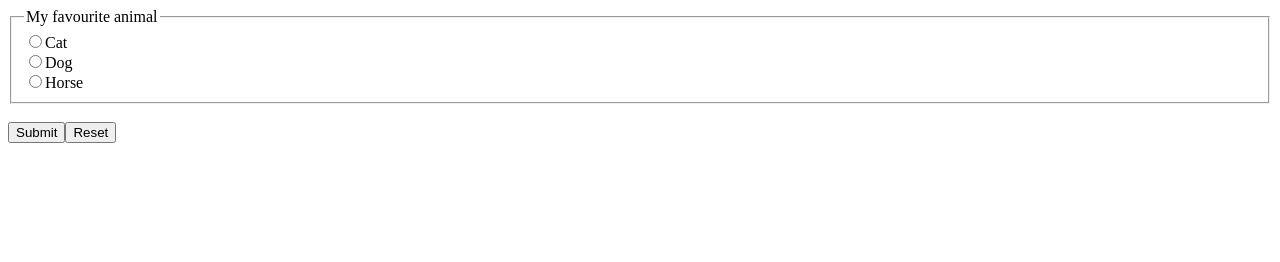
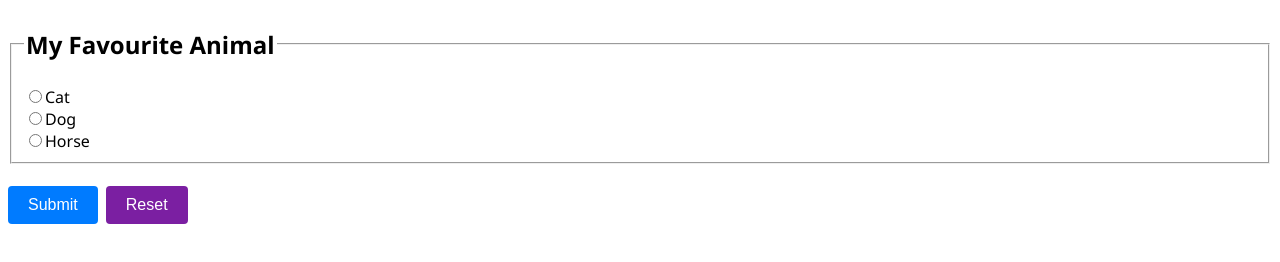
Before and after one commit to LaurenceRLewis/LEARNING-REACT_Radio-Button-Group, a React app: page / in a window 1280 px wide. Built offline with nearby package versions, Linux system fonts and the light colour scheme.

Commit message:
Add new style sheet and update HTML Added a CSS file to style the buttons and made other minor text formatting changes.

```diff
--- /dev/null
+++ b/src/button-styles.css
@@ -0,0 +1,48 @@
+:root {
+  --edit-button-background-color: #007bff;
+  --edit-button-text-color: #fff;
+  --edit-button-focus-background-color: #0069d9;
+  --save-button-background-color: #7b1fa2;
+  --save-button-text-color: #fff;
+  --save-button-focus-background-color: #6200ee;
+}
+
+/*Edit button*/
+button.btn--edit {
+  background-color: var(--edit-button-background-color);
+  color: var(--edit-button-text-color);
+  border: none;
+  padding: 10px 20px;
+  border-radius: 4px;
+  font-size: 16px;
+  cursor: pointer;
+}
+
+button.btn--edit:focus:not(:focus-visible) {
+  outline: none;
+}
+
+button.btn--edit:focus-visible {
+  box-shadow: 0 0 0 3px var(--edit-button-focus-background-color);
+}
+
+/*SAVE button*/
+
+button.btn--save {
+  background-color: var(--save-button-background-color);
+  color: var(--save-button-text-color);
+  border: none;
+  padding: 10px 20px;
+  margin-left: 0.5em;
+  border-radius: 4px;
+  font-size: 16px;
+  cursor: pointer;
+}
+
+button.btn--save:focus:not(:focus-visible) {
+  outline: none;
+}
+
+button.btn--save:focus-visible {
+  box-shadow: 0 0 0 3px var(save-button-focus-background-color);
+}
--- a/src/radio-group.css
+++ b/src/radio-group.css
@@ -2,6 +2,12 @@
   --radio-color: #333;
   --radio-background: #fff;
   --radio-border-color: #333;
+}
+
+body {
+  font-family: "Segoe UI", -apple-system, BlinkMacSystemFont, Roboto,
+    Oxygen-Sans, Ubuntu, Cantarell, "Helvetica Neue", sans-serif;
+  font-size: 1em;
 }
 
 input[type="radio"] {
--- a/src/radio-group.js
+++ b/src/radio-group.js
@@ -1,5 +1,6 @@
 import React, { useState } from "react";
 import "./radio-group.css";
+import "./button-styles.css";
 
 const RadioGroup = () => {
   const [selectedOption, setSelectedOption] = useState("");
@@ -23,7 +24,9 @@ const RadioGroup = () => {
   return (
     <form>
       <fieldset>
-        <legend>My favourite animal</legend>
+        <legend>
+          <h2>My Favourite Animal</h2>
+        </legend>
         <input
           type="radio"
           id="cat"
@@ -59,10 +62,10 @@ const RadioGroup = () => {
         {error}
       </div>
       <br />
-      <button type="submit" onClick={handleSubmit}>
+      <button className="btn--edit" type="submit" onClick={handleSubmit}>
         Submit
       </button>
-      <button type="reset" onClick={handleReset}>
+      <button className="btn--save" type="reset" onClick={handleReset}>
         Reset
       </button>
     </form>
```
